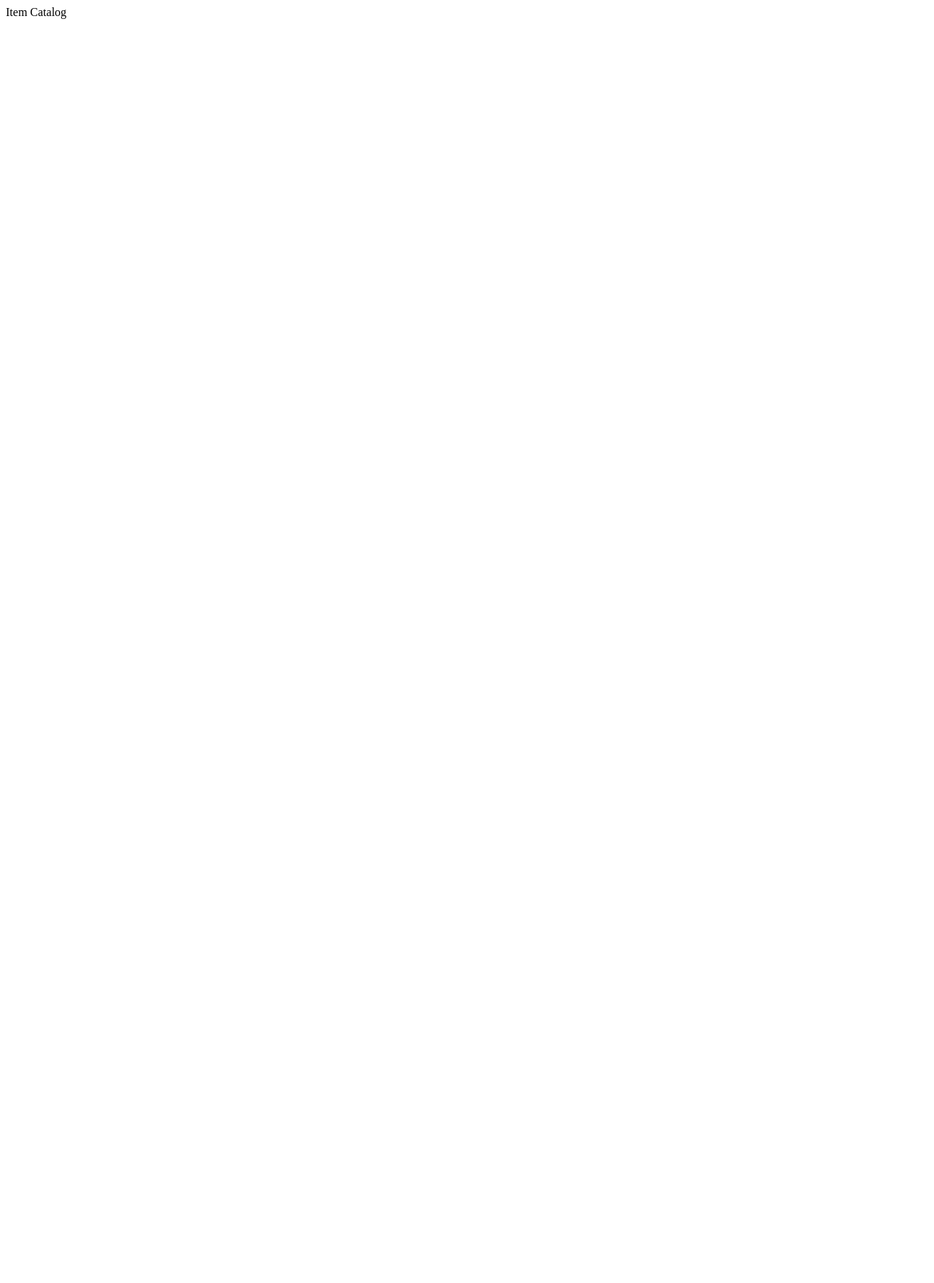
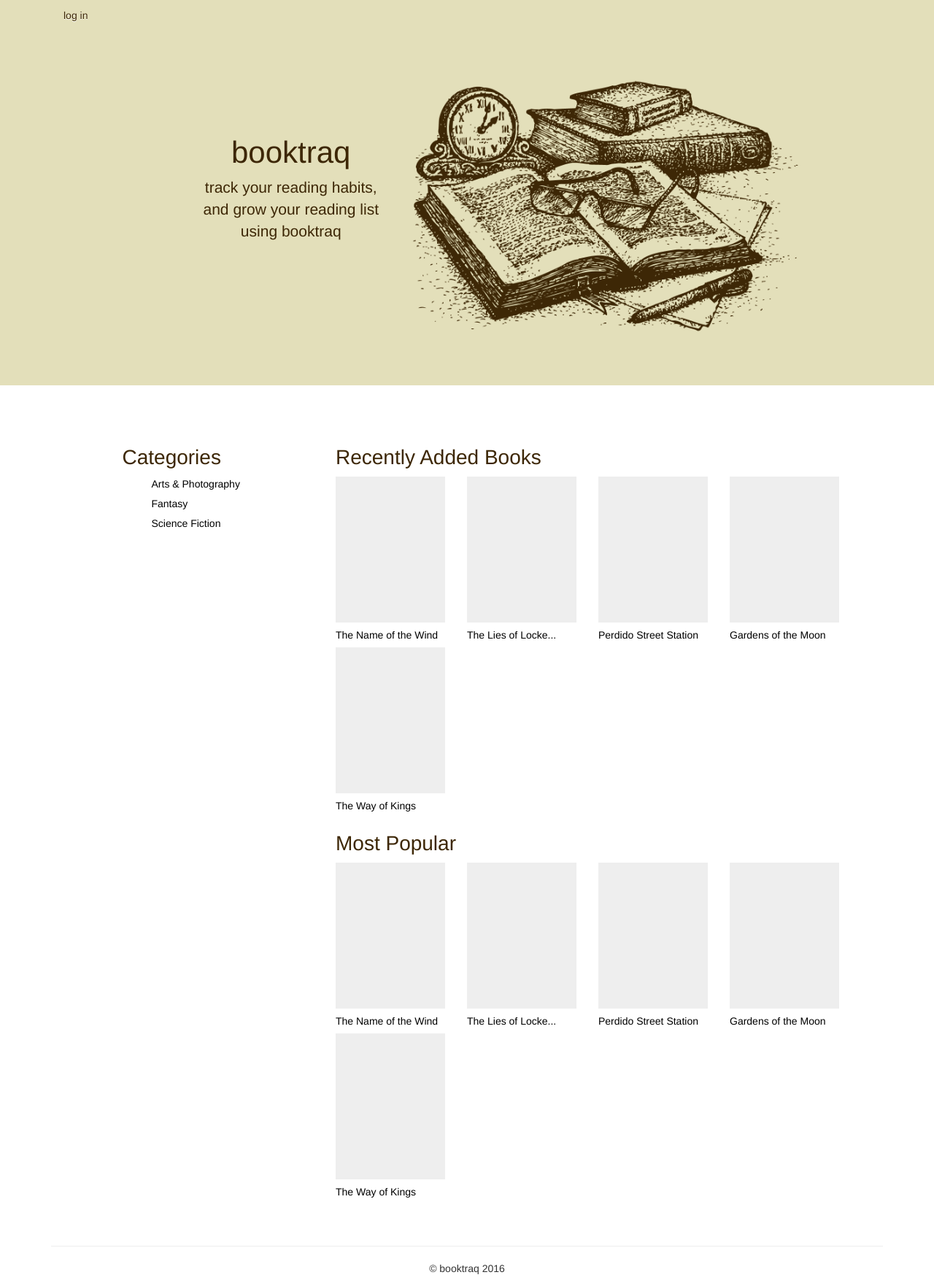
Before and after one commit to theshannonclark/item-catalog, a Flask app: page / in a window 1280 px wide. Before the commit the page is almost empty. Shown: the whole page at 73% size. Before the commit the page ends 26 px from the top, so only its background shows below. Run offline with Flask 2, Linux system fonts and the light colour scheme; some libraries are stand-ins or nearby versions.

Commit message:
Convert index.html into a template file
Added some temporary data in dictionaries, and modified index.html
to display it.

```diff
--- a/catalog/application.py
+++ b/catalog/application.py
@@ -1,19 +1,33 @@
 from flask import Flask, render_template, request, redirect, url_for
 app = Flask(__name__)
 
-from sqlalchemy import create_engine
-from sqlalchemy.orm import sessionmaker
-from database_setup import Base, Category, Item
+#from sqlalchemy import create_engine
+#from sqlalchemy.orm import sessionmaker
+#from database_setup import Base, Category, Item
 
-engine = create_engine('postgresql:///catalog')
-Base.metadata.bind = engine
+#engine = create_engine('postgresql:///catalog')
+#Base.metadata.bind = engine
 
-DBSession = sessionmaker(bind = engine)
-session = DBSession()
+#DBSession = sessionmaker(bind = engine)
+#session = DBSession()
+
+categories = [
+    {'name': 'Arts & Photography'},
+    {'name': 'Fantasy'},
+    {'name': 'Science Fiction'}
+]
+
+books = [
+    {'name': 'The Name of the Wind'},
+    {'name': 'The Lies of Locke...'},
+    {'name': 'Perdido Street Station'},
+    {'name': 'Gardens of the Moon'},
+    {'name': 'The Way of Kings'}
+]
 
 @app.route('/')
 def home():
-    return "Item Catalog"
+    return render_template("index.html", categories=categories, books=books)
 
 if __name__ == '__main__':
     app.debug = True
--- a/catalog/templates/index.html
+++ b/catalog/templates/index.html
@@ -49,59 +49,31 @@
                 <div class="col-sm-3 col-sm-offset-1">
                     <h2 class="section">Categories</h2>
                     <ul class="category-list">
-                        <li><a href="#">Arts &amp; Photography</a></li>
-                        <li><a href="#">Biographies &amp; Memoirs</a></li>
-                        <li><a href="#">Classics</a></li>
-                        <li><a href="#">Fantasy</a></li>
-                        <li><a href="#">Horror</a></li>
-                        <li><a href="#">Historical Fiction</a></li>
-                        <li><a href="#">Mystery, Thriller &amp; Suspense</a></li>
-                        <li><a href="#">Romance</a></li>
-                        <li><a href="#">Science Fiction</a></li>
-                        <li><a href="#">Travel</a></li>
-                        <li><a href="#">Young Adult</a></li>
+                        {% for category in categories %}
+                            <li><a href="#">{{ category.name }}</a></li>
+                        {% endfor %}
                     </ul>
                 </div>
 
                 <div class="col-sm-8">
                     <h2 class="section">Recently Added Books</h2>
                     <div class="row">
+                        {% for book in books %}
                             <div class="col-sm-3 book-tile">
                                 <div class="book-cover"></div>
-                            <a href="#">Book title</a>
+                                <a href="#">{{ book.name }}</a>
                             </div>
-                        <div class="col-sm-3 book-tile">
-                            <div class="book-cover"></div>
-                            <a href="#">Book title</a>
-                        </div>
-                        <div class="col-sm-3 book-tile">
-                            <div class="book-cover"></div>
-                            <a href="#">Book title</a>
-                        </div>
-                        <div class="col-sm-3 book-tile">
-                            <div class="book-cover"></div>
-                            <a href="#">Book title</a>
-                        </div>
+                        {% endfor %}
                     </div>
 
                     <h2 class="section">Most Popular</h2>
                     <div class="row">
+                        {% for book in books %}
                             <div class="col-sm-3 book-tile">
                                 <div class="book-cover"></div>
-                            <a href="#">Book title</a>
+                                <a href="#">{{ book.name }}</a>
                             </div>
-                        <div class="col-sm-3 book-tile">
-                            <div class="book-cover"></div>
-                            <a href="#">Book title</a>
-                        </div>
-                        <div class="col-sm-3 book-tile">
-                            <div class="book-cover"></div>
-                            <a href="#">Book title</a>
-                        </div>
-                        <div class="col-sm-3 book-tile">
-                            <div class="book-cover"></div>
-                            <a href="#">Book title</a>
-                        </div>
+                        {% endfor %}
                     </div>
                 </div>
             </div>
```
Lines whose indentation alone changed are shown as unchanged.
